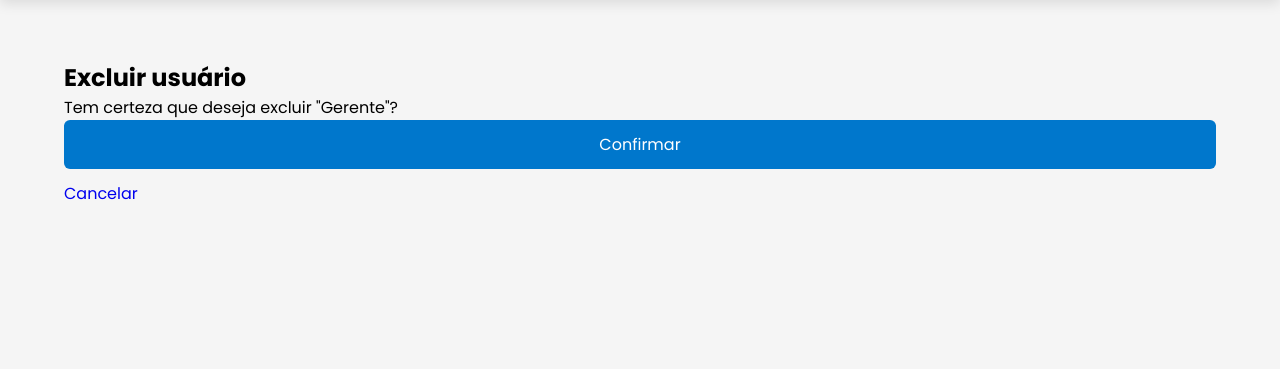
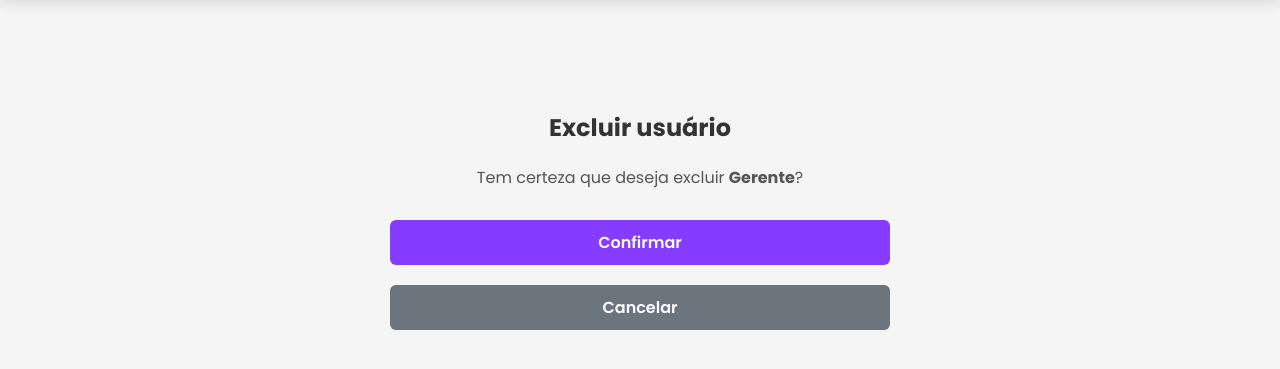
Before and after one commit to GuilhermePereirz/Projeto_integrador_II, a Django app: page /usuarios/4/excluir/ in a window 1280 px wide. Shown: the part 130-499 px from the top of the page. Run offline with Django 5.2, Linux system fonts and the light colour scheme; a user stored in the database is signed in; data comes from the database, SQL or seed files in the repository; both versions use the stored data as it was after the commit.

Commit message:
niveis de usuario

```diff
--- a/static/css/usuario.css
+++ b/static/css/usuario.css
@@ -187,7 +187,7 @@ form select {
 }
 
 form button {
-  background-color: #0077cc;
+  background-color: #863cff;;
   color: white;
   border: none;
   padding: 12px;
@@ -198,5 +198,5 @@ form button {
 }
 
 form button:hover {
-  background-color: #005fa3;
+  background-color: #863cff;;
 }
--- a/templates/usuarios/excluir.html
+++ b/templates/usuarios/excluir.html
@@ -1,10 +1,20 @@
 {% extends 'bases/base.html' %}
 {% block content %}
-<h2>Excluir usuário</h2>
-<p>Tem certeza que deseja excluir "{{ usuario.username }}"?</p>
-<form method="post">
-  {% csrf_token %}
-  <button type="submit">Confirmar</button>
-  <a href="{% url 'listar_usuarios' %}">Cancelar</a>
-</form>
+<div style="max-width: 500px; margin: 80px auto; text-align: center; font-family: 'Poppins', sans-serif;">
+  <h2 style="margin-bottom: 20px; font-size: 24px; color: #333;">Excluir usuário</h2>
+  <p style="margin-bottom: 30px; font-size: 16px; color: #555;">
+    Tem certeza que deseja excluir <strong>{{ usuario.username }}</strong>?
+  </p>
+  <form method="post" style="display: flex; justify-content: center; gap: 20px;">
+    {% csrf_token %}
+    <button type="submit"
+            style="background-color: #863cff; color: #fff; padding: 10px 20px; border-radius: 6px; font-weight: 600; border: none; cursor: pointer;">
+      Confirmar
+    </button>
+    <a href="{% url 'listar_usuarios' %}"
+       style="background-color: #6c757d; color: #fff; padding: 10px 20px; border-radius: 6px; font-weight: 600; text-decoration: none;">
+      Cancelar
+    </a>
+  </form>
+</div>
 {% endblock %}
```
Also changed, not shown: templates/usuarios/editar.html (+13 -6 lines), db.sqlite3.
